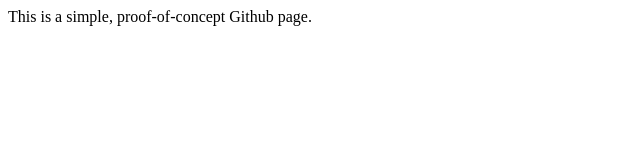
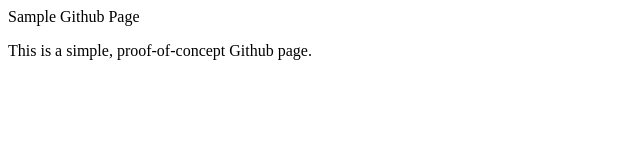
Before and after one commit to rfulton-lf/rfulton-lf.github.io, a plain HTML site: page index.html in a window 1280 px wide. Shown: the whole page, without its empty margins (0-640 px from the left). Drawn offline with Linux system fonts and the light colour scheme.

Commit message:
updated index.html

```diff
--- a/index.html
+++ b/index.html
@@ -1,2 +1,2 @@
-<title> Sample Github Page </title>
+<h> Sample Github Page </h>
 <p>This is a simple, proof-of-concept Github page.</p>
```
